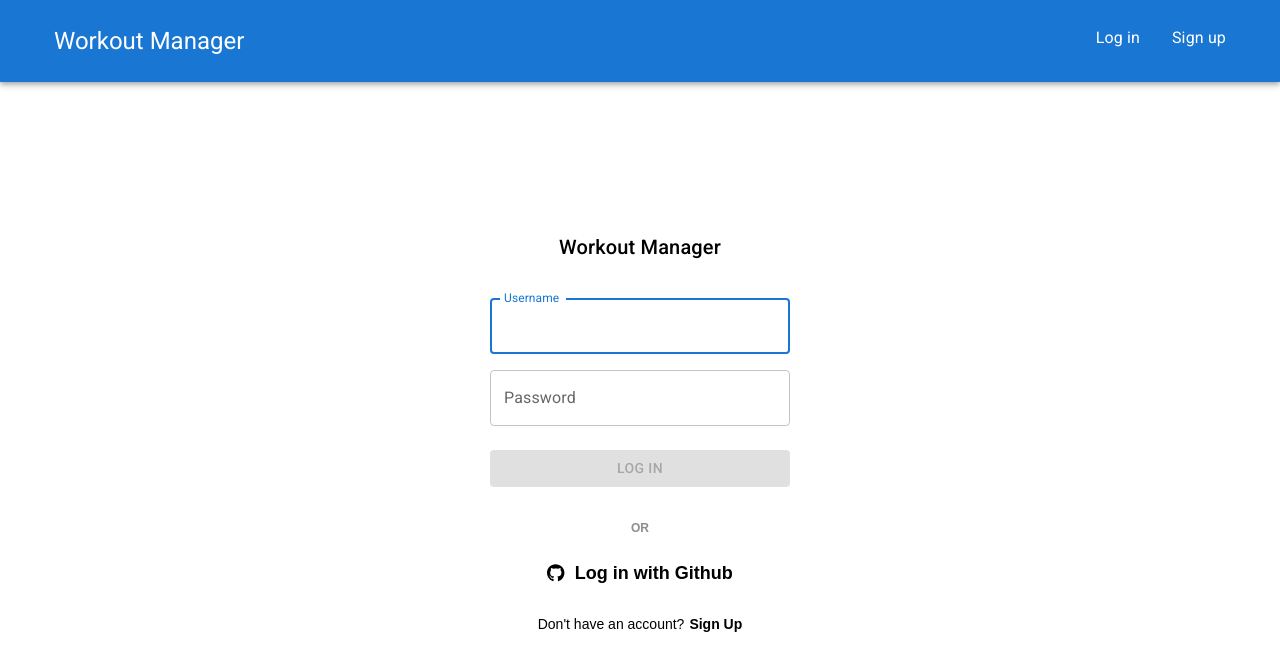
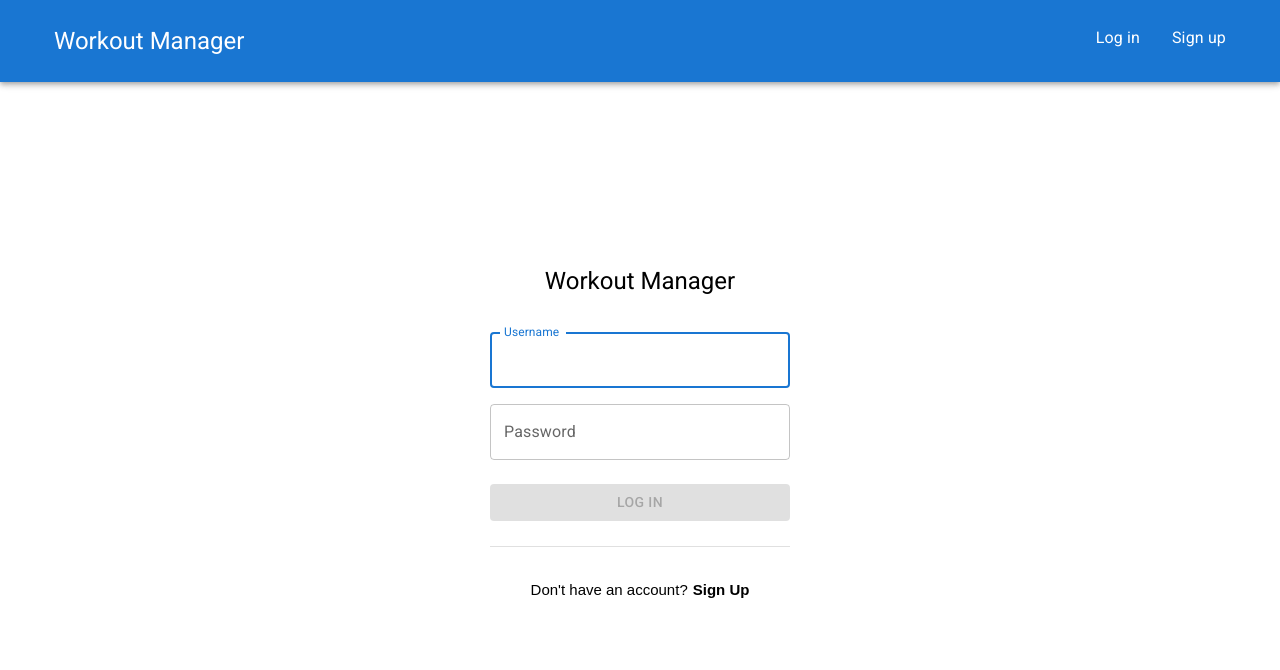
Before and after one commit to wujuno/workout-manager, a React (Create React App) app: page /login in a window 1280 px wide. Shown: the top 670 px of the page. Built offline with nearby package versions, Linux system fonts and the light colour scheme.

Commit message:
Style: Change Login

```diff
--- a/src/components/auth/BottomBox.tsx
+++ b/src/components/auth/BottomBox.tsx
@@ -4,7 +4,7 @@ import { BaseBox } from "../shared";
 
 const SBottomBox = styled(BaseBox)`
   margin-top: 15px;
-  font-size: 14px;
+  font-size: 15px;
   padding: 20px 0px;
   text-align: center;
   a {
--- a/src/screens/Login.tsx
+++ b/src/screens/Login.tsx
@@ -3,18 +3,13 @@ import { useForm } from "react-hook-form";
 import { logUserIn } from "../apollo";
 import { useLocation, useNavigate } from "react-router-dom";
 import SLayout from "../components/Layout";
-import { FontAwesomeIcon } from "@fortawesome/react-fontawesome";
-import { faGithub } from "@fortawesome/free-brands-svg-icons";
 import TopBox from "../components/auth/TopBox";
 import FormBox from "../components/auth/Formbox";
-import Input from "../components/auth/Input";
-import SubmitBtn from "../components/auth/SubmitBtn";
-import Separator from "../components/auth/Separator";
 import BottomBox from "../components/auth/BottomBox";
 import FormError from "../components/auth/FormError";
 import { Helmet } from "react-helmet-async";
 import { gql, useMutation } from "@apollo/client";
-import { Button, TextField, Typography } from "@mui/material";
+import { Button, Divider, TextField, Typography } from "@mui/material";
 
 const GithubLogin = styled.div`
   display: flex;
@@ -110,7 +105,7 @@ function LogIn() {
         <title>Login | WM</title>
       </Helmet>
       <TopBox>
-        <Typography variant="h6" align="center">
+        <Typography variant="h5" align="center">
           Workout Manager
         </Typography>
         <FormBox>
@@ -171,11 +166,7 @@ function LogIn() {
             <Notification>{location?.state?.message}</Notification>
           </form>
         </FormBox>
-        <Separator />
-        <GithubLogin>
-          <FontAwesomeIcon icon={faGithub} />
-          <span>Log in with Github</span>
-        </GithubLogin>
+        <Divider />
         <BottomBox
           cta="Don't have an account?"
           link="/signup"
```
